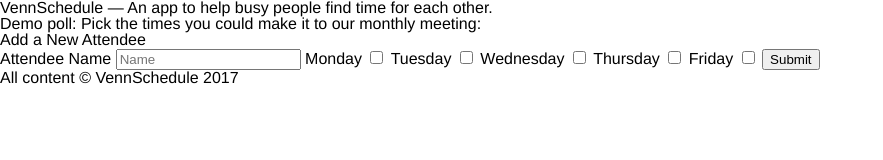
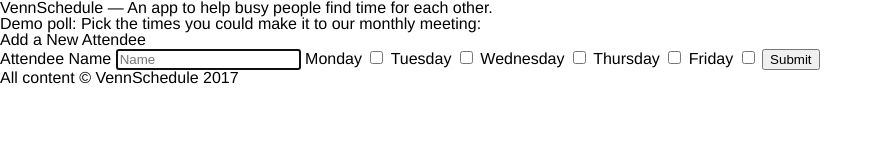
Before and after one commit to maschigokae/vennschedule, a plain HTML site: page app/index.html in a window 1280 px wide. Shown: the whole page, without its empty margins (0-883 px from the left). Drawn offline with Linux system fonts and the light colour scheme.

Commit message:
add autofocus, id attributes to attendee name input

```diff
--- a/app/index.html
+++ b/app/index.html
@@ -37,7 +37,7 @@
           <fieldset>
             <legend>Add a New Attendee</legend>
             <label for="attendeeName">Attendee Name</label>
-            <input name="attendeeName" type="text" placeholder="Name">
+            <input name="attendeeName" type="text" placeholder="Name" autofocus id="attendee-name">
             <label for="option1">Monday</label>
             <input type="checkbox" class="schedule-option" id="option1">
             <label for="option2">Tuesday</label>
```
